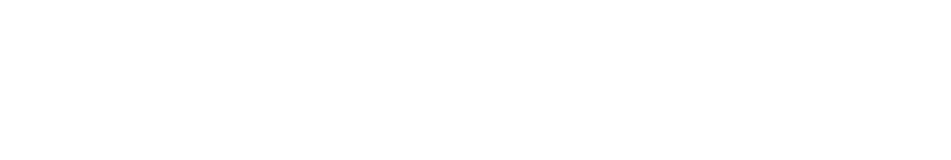
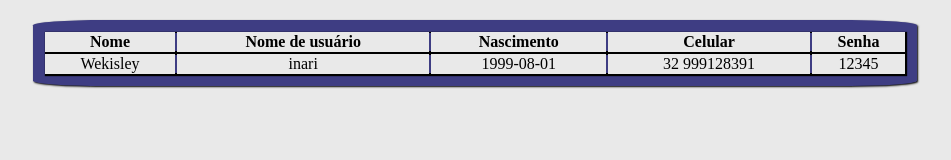
Before and after one commit to WekisleySouza/Wekisley_Souza_Teste_Emcomp, a plain HTML site: page html/lista_de_usuarios.html in a window 1280 px wide. Shown: the whole page, without its empty margins (165-1116 px from the left). Drawn offline with Linux system fonts and the light colour scheme.

Commit message:
Fiz ajustes nas páginas e terminei a lista de usuários.

```diff
--- /dev/null
+++ b/css/lista_de_usuarios.css
@@ -0,0 +1,20 @@
+body{
+    background-color: rgb(233, 233, 233);
+    text-align: center;
+}
+
+table{
+    background-color: #3e3d83;
+    padding: 10px;
+    border-radius: 8%;
+    margin-top: 20px;
+    margin-left: 15%;
+    box-shadow: 1px 1px 2px black;
+    height: auto;
+    width: 70%;
+}
+
+table tr{
+    background-color: rgb(233, 233, 233);
+    box-shadow: 1px 1px 1px 1px black;
+}
--- a/html/lista_de_usuarios.html
+++ b/html/lista_de_usuarios.html
@@ -0,0 +1,25 @@
+<!DOCTYPE html>
+<html lang="pt-BR">
+<head>
+    <meta charset="UTF-8">
+    <link rel="stylesheet" href="../css/lista_de_usuarios.css">
+    <script src="../js/listar_usuarios.js"></script>
+    <title>Usuarios</title>
+</head>
+<body>
+    <table id="tb_usuarios">
+        <thead>
+            <tr>
+                <th>Nome</th>
+                <th>Nome de usuário</th>
+                <th>Nascimento</th>
+                <th>Celular</th>
+                <th>Senha</th>
+            </tr>
+        </thead>
+        <tbody>
+        </tbody>
+    </table>
+
+</body>
+</html>
--- /dev/null
+++ b/js/listar_usuarios.js
@@ -0,0 +1,27 @@
+const getLocalStorage = () => JSON.parse(localStorage.getItem("dbUsers")) ?? [{nome: "Wekisley", nome_de_usuario: "inari", nascimento: "1999-08-01", celular: "32 999128391", senha: "12345"}];
+const lerUsuario = () => getLocalStorage();
+
+const criarLinha = (usuario) => {
+    const novaLinha = document.createElement("tr");
+    novaLinha.innerHTML = `
+    <td>${usuario.nome}</td>
+    <td>${usuario.nome_de_usuario}</td>
+    <td>${usuario.nascimento}</td>
+    <td>${usuario.celular}</td>
+    <td>${usuario.senha}</td>
+    `;
+    document.querySelector("#tb_usuarios>tbody").appendChild(novaLinha);
+}
+
+const limparTabela = () => {
+    const linhas = document.querySelectorAll("#tb_usuarios>tbody tr");
+    linhas.forEach(linha => linha.parentNode.removeChild(linha));
+}
+
+const atualizarTabela = () => {
+    const dbUsers = lerUsuario();
+    limparTabela()
+    dbUsers.forEach(criarLinha);
+}
+
+setInterval(atualizarTabela, 100);
```
Also changed, not shown: css/cadastro.css (+3 -16 lines), css/excluir.css (+4 -17 lines), css/inicio.css (+3 -16 lines), html/pagina_adm.html (+2 -2 lines), html/pagina_usuario.html (+1 -1 lines), index.html (+1 -1 lines), js/base_de_dados.js (+6 -2 lines).
